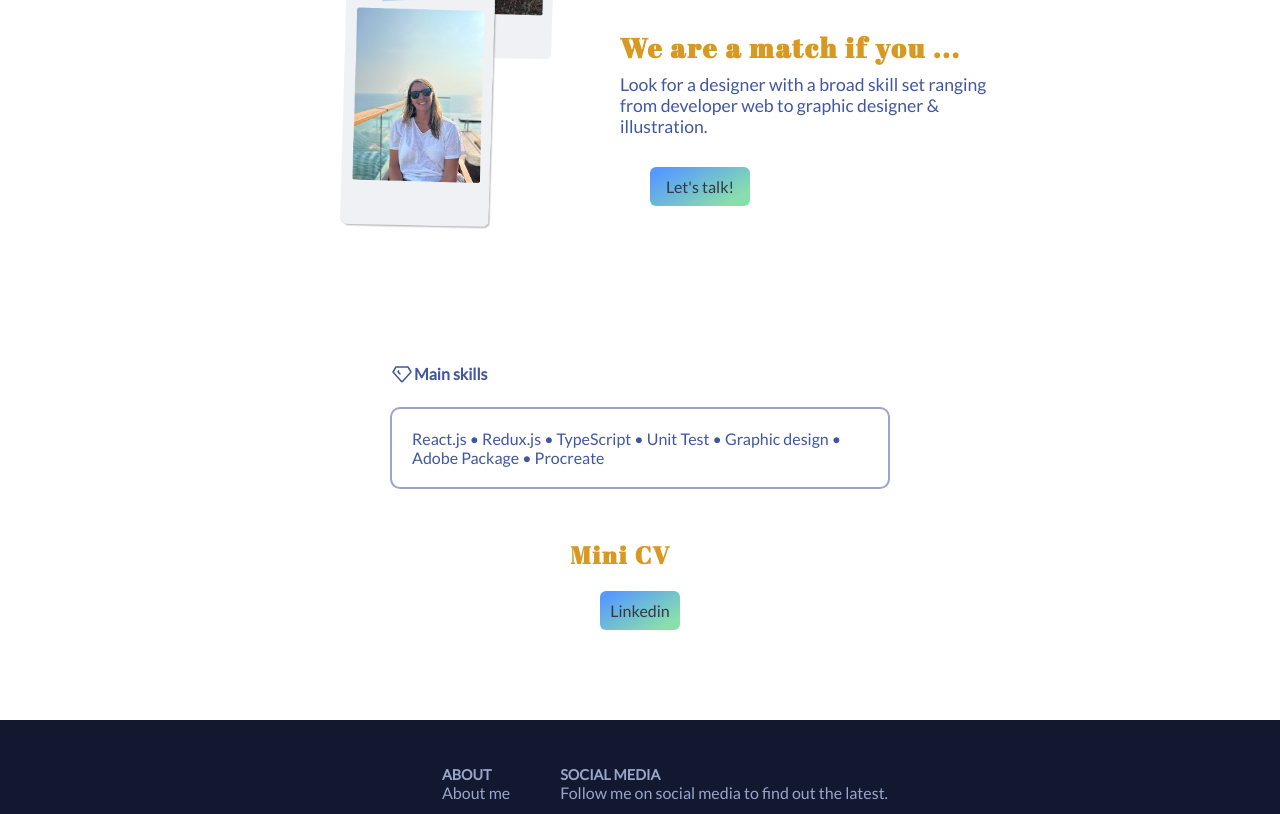
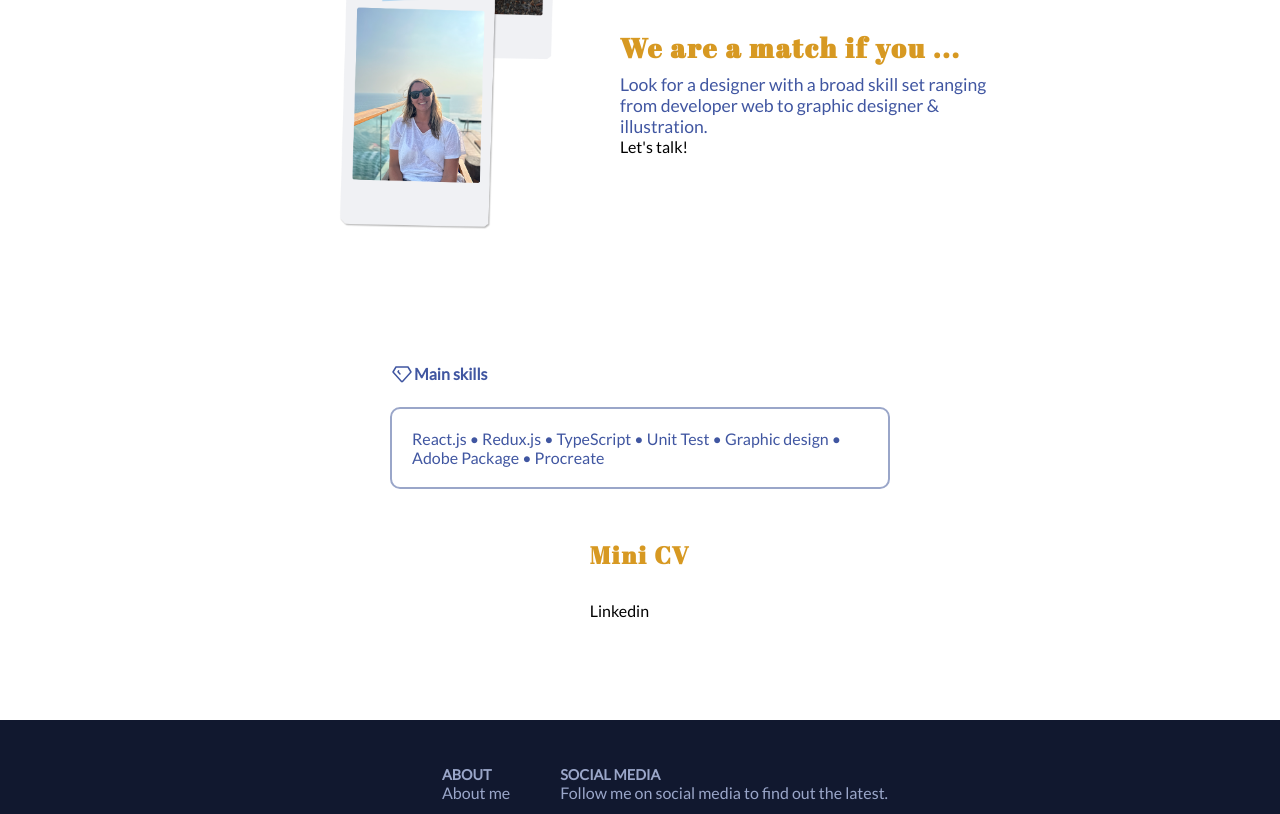
Before and after one commit to AndPrat/andreaprat, a React (Vite) app: page /about in a window 1280 px wide. Shown: the part 360-1174 px from the top of the page. Built offline with nearby package versions, Linux system fonts and the light colour scheme.

Commit message:
Add anchor with email href

```diff
--- a/src/pages/AboutPage/AboutPage.tsx
+++ b/src/pages/AboutPage/AboutPage.tsx
@@ -1,7 +1,6 @@
 import { Helmet } from "react-helmet";
+import { iconDiamond } from "../../icons/icons";
 import "./AboutPage.css";
-import { iconDiamond } from "../../icons/icons";
-import Button from "../../components/Button/Button";
 
 const AboutPage = (): React.ReactElement => {
   return (
@@ -35,7 +34,11 @@ const AboutPage = (): React.ReactElement => {
                 Look for a designer with a broad skill set ranging from
                 developer web to graphic designer & illustration.
               </p>
-              <Button className="button button__gradient">{`Let's talk!`}</Button>
+              <a
+                href="mailto:hello@andreaprat.cat"
+                data-label="hello@andreaprat.cat"
+                className="anchor anchor__gradient--large"
+              >{`Let's talk!`}</a>
             </div>
           </div>
         </div>
@@ -54,7 +57,7 @@ const AboutPage = (): React.ReactElement => {
           <div className="about-page__block">
             <h3 className="about-page__title-secction-secundary">Mini CV</h3>
             <a
-              className="button button__gradient"
+              className="anchor anchor__gradient--large"
               href="https://www.linkedin.com/in/andreaprat/"
             >{`Linkedin`}</a>
           </div>
```
